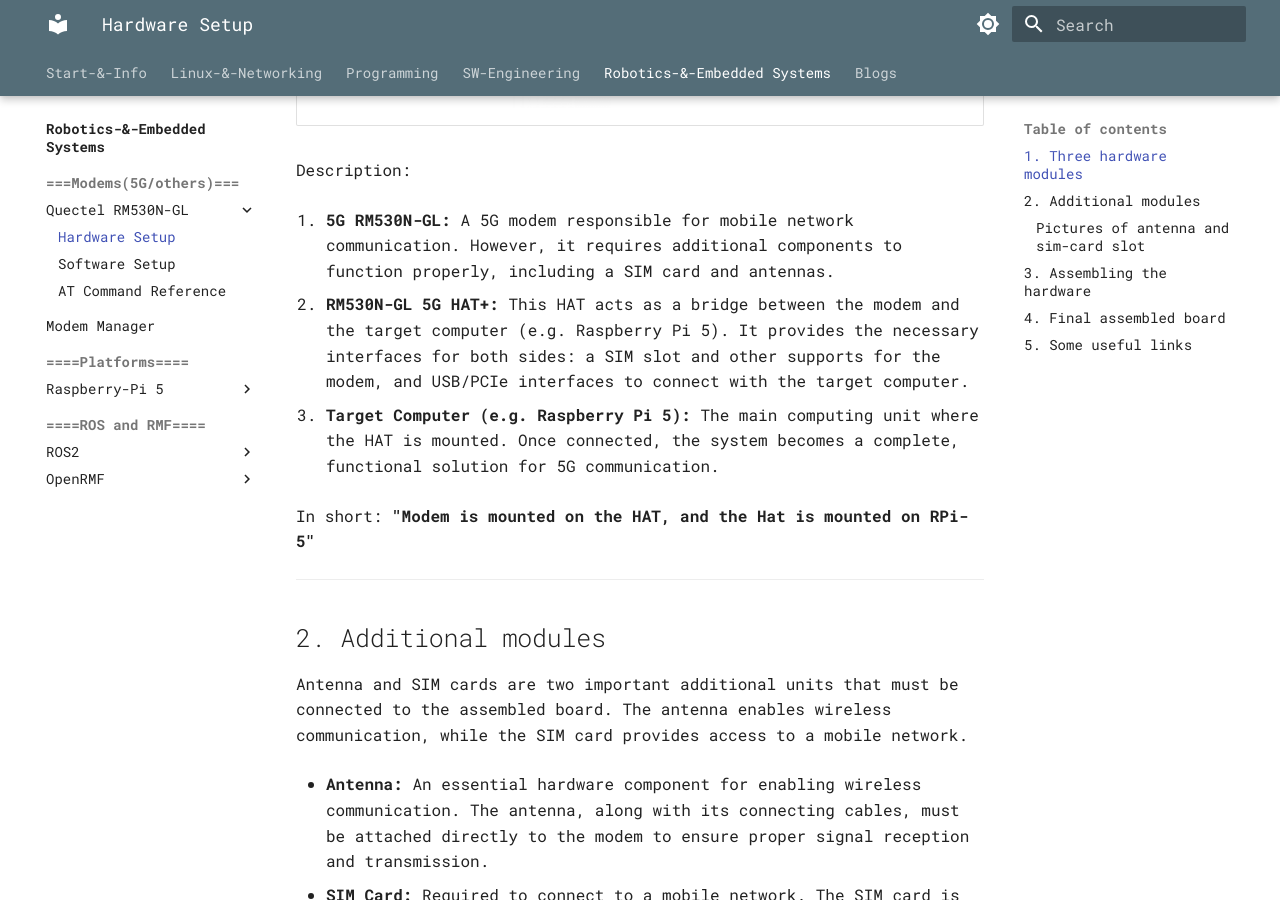
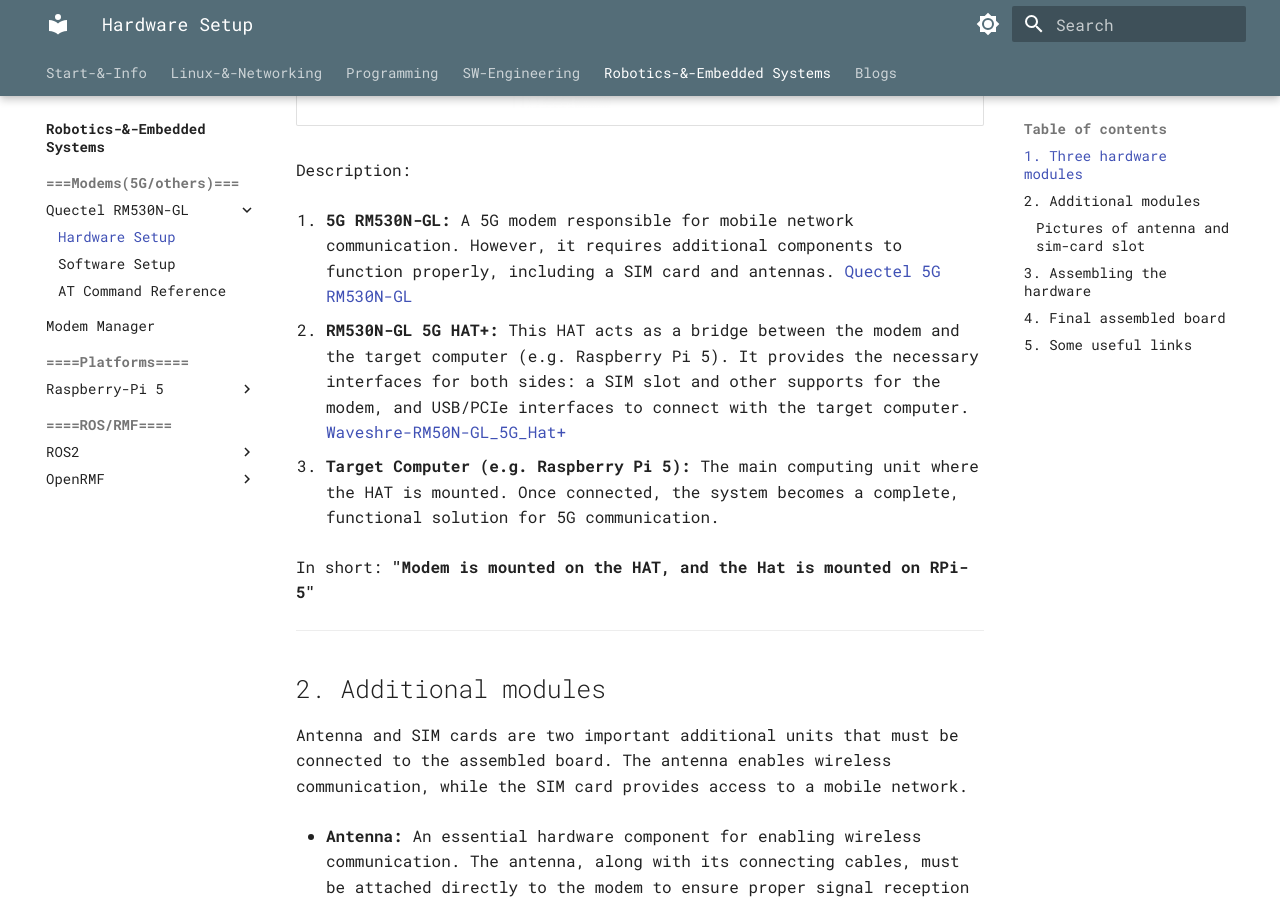
Before and after one commit to alohamujeeb/alohamujeeb.github.io, an MkDocs documentation site: the page built from docs/embsys-drobot/Quectel-RM530N-GL/01-hw-setup-pi5.md, in a window 1280 px wide and 900 px high, scrolled down 904 px. Built offline with MkDocs 1.6.1 and Material for MkDocs 9.7.7, drawn with Linux system fonts in a browser that asks for light colours; some of the changed text lies outside the part shown.

Commit message:
some changes

```diff
--- a/docs/embsys-drobot/Quectel-RM530N-GL/01-hw-setup-pi5.md
+++ b/docs/embsys-drobot/Quectel-RM530N-GL/01-hw-setup-pi5.md
@@ -22,9 +22,11 @@ Description:
 
 1. **5G RM530N-GL:**
 A 5G modem responsible for mobile network communication. However, it requires additional components to function properly, including a SIM card and antennas.
+[Quectel 5G RM530N-GL](https://www.quectel.com/product/5g-rm530n-gl/)
 
 2. **RM530N-GL 5G HAT+:**
 This HAT acts as a bridge between the modem and the target computer (e.g. Raspberry Pi 5). It provides the necessary interfaces for both sides: a SIM slot and other supports for the modem, and USB/PCIe interfaces to connect with the target computer.
+[Waveshre-RM50N-GL_5G_Hat+](https://www.waveshare.com/wiki/RM530N-GL_5G_HAT+#RM5xx_Series_Module)
 
 3. **Target Computer (e.g. Raspberry Pi 5):**
 The main computing unit where the HAT is mounted. Once connected, the system becomes a complete, functional solution for 5G communication.
@@ -80,8 +82,8 @@ Below are some images of the fully assembled product, ready for use:
 ---
 ## 5. Some useful links
 
+[Quectel 5G RM530N-GL](https://www.quectel.com/product/5g-rm530n-gl/)
+
 [Waveshre-RM50N-GL_5G_Hat+](https://www.waveshare.com/wiki/RM530N-GL_5G_HAT+#RM5xx_Series_Module)
 
-[Quectel 5G RM530N-GL](https://www.quectel.com/product/5g-rm530n-gl/)
-
 [Hubtronics-RM530N-GL PCIe to 5G Hat+](https://www.hubtronics.in/rm530n-gl-5g-hat-plus?srsltid=AfmBOor0o1-OiXnwroMSHIjHqa-Fa92hwIS_DCLU8MhuV3YA5WxNgYaD)
--- a/mkdocs.yml
+++ b/mkdocs.yml
@@ -111,7 +111,7 @@ nav:
       - Keywords/Tags: tags.md
     - ====Updates====:
       - Whats New: whatsnew.md
-    - ====Reference Bits====:
+    - ===Reference Bits===:
       - emojis-list: emoji-list.md
 
 
@@ -119,9 +119,9 @@ nav:
     - index: linux/index.md
     - ====Linux CLI====:
       - Linux Commands Reference: linux/linux-cli.md
-    - ====Linux Scripting====:
+    - ===Linux Scripting===:
       - Bash Shell: linux/bash.md
-    - ====Linux Networking====:
+    - ===Linux Networking===:
       - Linux Networking 101: linux/linux-networking.md
       - Modem Manager: embsys-drobot/modem-manager.md
     - ====Protocls====:
@@ -159,7 +159,7 @@ nav:
       - Rust 201 (Intermediate RUST):
         - index: programming/languages/rust201/index.md
 
-    - ====Frameworks/Libs====:
+    - ===Frameworks/Libs===:
       - QUIC-GO 101:
         - index: programming/frameworks/quicgo101/index.md
         - Hello World (in Go): programming/frameworks/quicgo101/01-hello-world.md
@@ -190,7 +190,7 @@ nav:
     - ====Platforms====:
       - Raspberry-Pi 5:
         - index: embsys-drobot/pi5/index.md
-    - ====ROS and RMF====:
+    - ====ROS/RMF====:
       - ROS2:
         - index: embsys-drobot/ros/index.md
       - OpenRMF:
```
